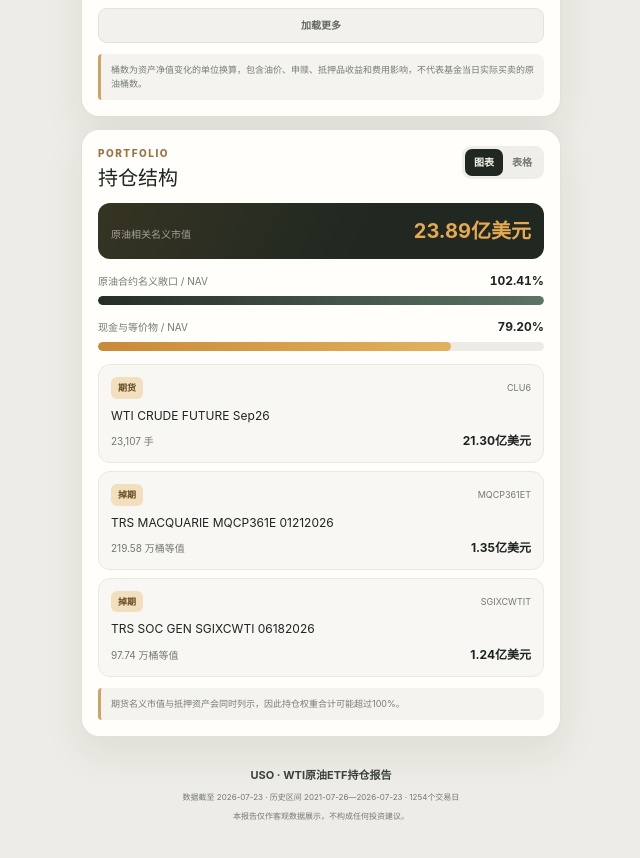
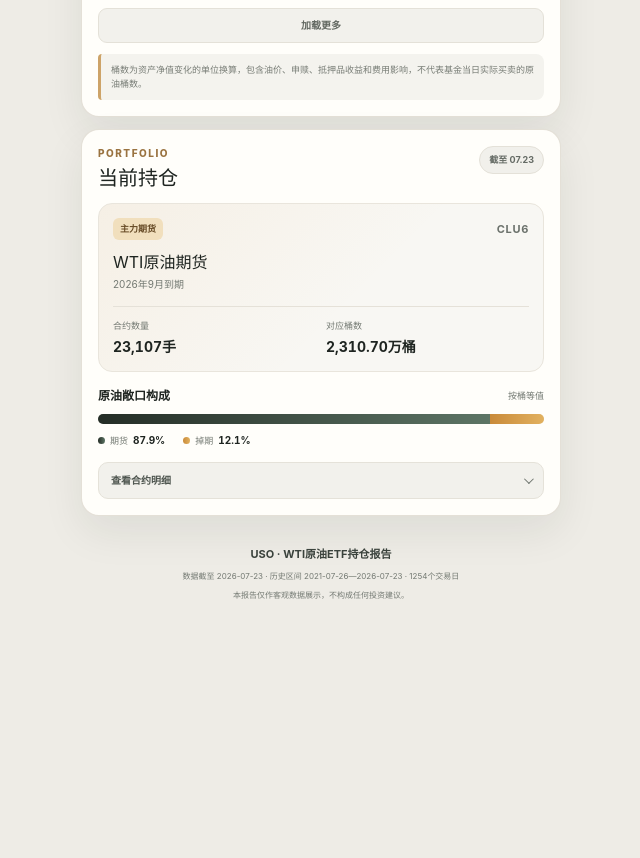
Before and after one commit to JennyChiu68/oil-ETF, a Next.js app: page / in a window 1280 px wide. Shown: the part 2020-2878 px from the top of the page, without its empty margins (319-959 px from the left). After the commit the page ends 2662 px from the top, so only its background shows below. Built offline with nearby package versions, Linux system fonts and the light colour scheme.

Commit message:
Simplify current holdings summary

```diff
--- a/app/OilEtfReport.tsx
+++ b/app/OilEtfReport.tsx
@@ -140,9 +140,36 @@
 }
 
 function formatQuantity(value: number, type: string) {
-  if (type === "Futures") return `${formatNumber(value, 0)} 手`;
+  if (type === "Futures") {
+    return `${formatNumber(value, 0)}手 · ${formatNumber(value / 10, 2)}万桶`;
+  }
   if (type === "Swap") return `${formatNumber(value / 10_000, 2)} 万桶等值`;
   return formatUsd(value);
+}
+
+function formatContractExpiry(name: string) {
+  const match = name.match(
+    /\b(Jan|Feb|Mar|Apr|May|Jun|Jul|Aug|Sep|Sept|Oct|Nov|Dec)(\d{2})\b/i,
+  );
+  if (!match) return "到期月份以官方合约为准";
+
+  const monthByCode: Record<string, number> = {
+    jan: 1,
+    feb: 2,
+    mar: 3,
+    apr: 4,
+    may: 5,
+    jun: 6,
+    jul: 7,
+    aug: 8,
+    sep: 9,
+    sept: 9,
+    oct: 10,
+    nov: 11,
+    dec: 12,
+  };
+  const month = monthByCode[match[1].toLowerCase()];
+  return `20${match[2]}年${month}月到期`;
 }
 
 function metricValue(row: HistoryRow, metric: ChartMetric) {
@@ -332,9 +359,7 @@
   const latestDate = snapshot.history.dateTo;
   const [chartRange, setChartRange] = useState<ChartRange>("1y");
   const [chartMetric, setChartMetric] = useState<ChartMetric>("netAssets");
-  const [holdingView, setHoldingView] = useState<"structure" | "table">(
-    "structure",
-  );
+  const [showHoldingDetails, setShowHoldingDetails] = useState(false);
   const [analysisPeriod, setAnalysisPeriod] =
     useState<AnalysisPeriod>("year");
   const [analysisUnit, setAnalysisUnit] = useState<AnalysisUnit>("barrels");
@@ -554,6 +579,24 @@
 
   const analysisSuffix =
     analysisUnit === "barrels" ? "万桶等值" : "亿美元";
+  const oilHoldings = snapshot.holdings.filter(
+    (holding) =>
+      holding.holdingType === "Futures" ||
+      holding.holdingType === "Swap",
+  );
+  const primaryFutures = oilHoldings
+    .filter((holding) => holding.holdingType === "Futures")
+    .sort((a, b) => b.quantity - a.quantity)[0];
+  const futuresShare =
+    snapshot.current.oilBarrelEquivalent > 0
+      ? snapshot.current.futuresBarrelEquivalent /
+        snapshot.current.oilBarrelEquivalent
+      : 0;
+  const swapShare =
+    snapshot.current.oilBarrelEquivalent > 0
+      ? snapshot.current.swapBarrelEquivalent /
+        snapshot.current.oilBarrelEquivalent
+      : 0;
 
   return (
     <main className="report-shell">
@@ -970,129 +1013,109 @@
           <div className="section-heading">
             <div>
               <p className="section-kicker">PORTFOLIO</p>
-              <h2>持仓结构</h2>
+              <h2>当前持仓</h2>
             </div>
-            <div className="view-switch" aria-label="持仓展示方式">
-              <button
-                type="button"
-                className={holdingView === "structure" ? "active" : ""}
-                onClick={() => setHoldingView("structure")}
-              >
-                图表
-              </button>
-              <button
-                type="button"
-                className={holdingView === "table" ? "active" : ""}
-                onClick={() => setHoldingView("table")}
-              >
-                表格
-              </button>
+            <span className="date-badge">
+              截至 {snapshot.fund.asOfDate.slice(5).replace("-", ".")}
+            </span>
+          </div>
+
+          <article className="primary-contract">
+            <div className="primary-contract-head">
+              <span className="position-type">主力期货</span>
+              <strong>{primaryFutures?.ticker ?? "—"}</strong>
+            </div>
+            <div className="primary-contract-title">
+              <div>
+                <h3>{snapshot.fund.benchmarkZh}期货</h3>
+                <p>
+                  {primaryFutures
+                    ? formatContractExpiry(primaryFutures.name)
+                    : "暂无主力合约"}
+                </p>
+              </div>
+            </div>
+            <div className="primary-contract-metrics">
+              <div>
+                <span>合约数量</span>
+                <strong>
+                  {primaryFutures
+                    ? `${formatNumber(primaryFutures.quantity, 0)}手`
+                    : "—"}
+                </strong>
+              </div>
+              <div>
+                <span>对应桶数</span>
+                <strong>
+                  {primaryFutures
+                    ? `${formatNumber(primaryFutures.quantity / 10, 2)}万桶`
+                    : "—"}
+                </strong>
+              </div>
+            </div>
+          </article>
+
+          <div className="exposure-mix">
+            <div className="exposure-mix-head">
+              <strong>原油敞口构成</strong>
+              <span>按桶等值</span>
+            </div>
+            <div
+              className="exposure-mix-bar"
+              aria-label={`期货${formatNumber(futuresShare * 100, 1)}%，掉期${formatNumber(swapShare * 100, 1)}%`}
+            >
+              <span
+                className="futures"
+                style={{ width: `${futuresShare * 100}%` }}
+              />
+              <span
+                className="swaps"
+                style={{ width: `${swapShare * 100}%` }}
+              />
+            </div>
+            <div className="exposure-mix-legend">
+              <div>
+                <span className="legend-dot futures" />
+                <span>期货</span>
+                <strong>{formatNumber(futuresShare * 100, 1)}%</strong>
+              </div>
+              <div>
+                <span className="legend-dot swaps" />
+                <span>掉期</span>
+                <strong>{formatNumber(swapShare * 100, 1)}%</strong>
+              </div>
             </div>
           </div>
 
-          {holdingView === "structure" ? (
-            <div className="exposure-panel">
-              <div className="exposure-total">
-                <span>原油相关名义市值</span>
-                <strong>
-                  {formatHundredMillion(snapshot.current.oilNotional)}
-                </strong>
-              </div>
-              <div className="meter-item">
-                <div>
-                  <span>原油合约名义敞口 / NAV</span>
-                  <strong>
-                    {formatNumber(
-                      snapshot.current.oilExposurePctOfNav * 100,
-                      2,
-                    )}
-                    %
-                  </strong>
-                </div>
-                <div className="meter-track">
-                  <span
-                    className="meter-fill oil"
-                    style={{
-                      width: `${Math.min(
-                        snapshot.current.oilExposurePctOfNav * 100,
-                        100,
-                      )}%`,
-                    }}
-                  />
-                </div>
-              </div>
-              <div className="meter-item">
-                <div>
-                  <span>现金与等价物 / NAV</span>
-                  <strong>
-                    {formatNumber(
-                      (snapshot.current.collateralValue /
-                        snapshot.current.netAssets) *
-                        100,
-                      2,
-                    )}
-                    %
-                  </strong>
-                </div>
-                <div className="meter-track">
-                  <span
-                    className="meter-fill cash"
-                    style={{
-                      width: `${Math.min(
-                        (snapshot.current.collateralValue /
-                          snapshot.current.netAssets) *
-                          100,
-                        100,
-                      )}%`,
-                    }}
-                  />
-                </div>
-              </div>
-              <div className="position-cards">
-                {snapshot.holdings
-                  .filter(
-                    (holding) =>
-                      holding.holdingType === "Futures" ||
-                      holding.holdingType === "Swap",
-                  )
-                  .map((holding) => (
-                    <article key={`${holding.name}-${holding.ticker}`}>
-                      <div>
-                        <span className="position-type">
-                          {holding.category}
-                        </span>
-                        <small>{holding.ticker}</small>
-                      </div>
-                      <h3>{holding.name}</h3>
-                      <div className="position-meta">
-                        <span>
-                          {formatQuantity(holding.quantity, holding.holdingType)}
-                        </span>
-                        <strong>
-                          {formatHundredMillion(holding.marketValue ?? 0)}
-                        </strong>
-                      </div>
-                    </article>
-                  ))}
-              </div>
-            </div>
-          ) : (
+          <button
+            type="button"
+            className="holding-detail-toggle"
+            aria-expanded={showHoldingDetails}
+            onClick={() => setShowHoldingDetails((isOpen) => !isOpen)}
+          >
+            <span>
+              {showHoldingDetails ? "收起合约明细" : "查看合约明细"}
+            </span>
+            <i aria-hidden="true" />
+          </button>
+
+          {showHoldingDetails ? (
             <div className="holding-table-wrap">
               <table className="holding-table">
                 <thead>
                   <tr>
-                    <th>持仓</th>
-                    <th>数量</th>
-                    <th>市值</th>
+                    <th>合约</th>
+                    <th>数量 / 桶数</th>
+                    <th>名义市值</th>
                   </tr>
                 </thead>
                 <tbody>
-                  {snapshot.holdings.map((holding) => (
+                  {oilHoldings.map((holding) => (
                     <tr key={`${holding.name}-${holding.ticker}`}>
                       <td>
                         <strong>{holding.name}</strong>
                         <span>
-                          {holding.category} · {holding.ticker || "USD"}
+                          {holding.category} · {holding.ticker}
                         </span>
                       </td>
                       <td>
@@ -1109,10 +1132,7 @@
                 </tbody>
               </table>
             </div>
-          )}
-          <p className="inline-note">
-            期货名义市值与抵押资产会同时列示，因此持仓权重合计可能超过100%。
-          </p>
+          ) : null}
         </section>
 
         <footer className="report-footer">
--- a/app/globals.css
+++ b/app/globals.css
@@ -413,7 +413,6 @@
 }
 
 .segmented button,
-.view-switch button,
 .unit-switch button,
 .mini-tabs button {
   border: 0;
@@ -597,7 +596,6 @@
   color: var(--down) !important;
 }
 
-.view-switch,
 .unit-switch,
 .mini-tabs {
   display: inline-flex;
@@ -606,7 +604,6 @@
   border-radius: 9px;
 }
 
-.view-switch button,
 .unit-switch button {
   padding: 6px 9px;
   color: var(--muted);
@@ -615,97 +612,138 @@
   font-weight: 700;
 }
 
-.view-switch button.active,
 .unit-switch button.active,
 .mini-tabs button.active {
   color: #f8f5e9;
   background: var(--oil);
 }
 
-.exposure-panel {
-  display: flex;
-  flex-direction: column;
-  gap: 13px;
+.primary-contract {
+  padding: 14px;
+  background:
+    linear-gradient(135deg, rgba(215, 139, 45, 0.07), transparent 58%),
+    #f8f7f3;
+  border: 1px solid #e9e5dc;
+  border-radius: 14px;
 }
 
-.exposure-total {
-  display: flex;
-  align-items: baseline;
-  justify-content: space-between;
-  padding: 13px;
-  color: #f8f5ed;
-  background:
-    linear-gradient(115deg, rgba(215, 139, 45, 0.12), transparent 60%),
-    var(--oil);
-  border-radius: 12px;
-}
-
-.exposure-total span {
-  color: rgba(248, 245, 237, 0.58);
-  font-size: 10px;
-}
-
-.exposure-total strong {
-  color: #e6a950;
-  font-size: 20px;
-}
-
-.meter-item > div:first-child {
+.primary-contract-head,
+.exposure-mix-head {
   display: flex;
   align-items: center;
   justify-content: space-between;
   gap: 12px;
-  margin-bottom: 6px;
 }
 
-.meter-item span {
+.primary-contract-head > strong {
+  color: #6c726c;
+  font-size: 11px;
+  letter-spacing: 0.06em;
+}
+
+.primary-contract-title {
+  margin-top: 12px;
+}
+
+.primary-contract-title h3 {
+  margin: 0;
+  font-size: 16px;
+  line-height: 1.3;
+}
+
+.primary-contract-title p {
+  margin: 4px 0 0;
   color: var(--muted);
   font-size: 10px;
 }
 
-.meter-item strong {
-  font-size: 12px;
+.primary-contract-metrics {
+  display: grid;
+  grid-template-columns: repeat(2, minmax(0, 1fr));
+  gap: 10px;
+  margin-top: 14px;
+  padding-top: 12px;
+  border-top: 1px solid #e5e1d8;
+}
+
+.primary-contract-metrics div {
+  display: flex;
+  flex-direction: column;
+  gap: 4px;
+}
+
+.primary-contract-metrics span {
+  color: var(--muted);
+  font-size: 9px;
+}
+
+.primary-contract-metrics strong {
+  font-size: 14px;
   font-variant-numeric: tabular-nums;
 }
 
-.meter-track {
-  position: relative;
-  height: 9px;
+.exposure-mix {
+  margin-top: 15px;
+}
+
+.exposure-mix-head strong {
+  font-size: 12px;
+}
+
+.exposure-mix-head span {
+  color: var(--muted);
+  font-size: 9px;
+}
+
+.exposure-mix-bar {
+  display: flex;
+  height: 10px;
+  margin-top: 9px;
   overflow: hidden;
   background: #ecebe5;
   border-radius: 999px;
 }
 
-.meter-fill {
-  position: absolute;
-  inset: 0 auto 0 0;
-  border-radius: inherit;
+.exposure-mix-bar span {
+  height: 100%;
 }
 
-.meter-fill.oil {
+.exposure-mix-bar .futures,
+.legend-dot.futures {
   background: linear-gradient(90deg, #242d26, #5d7565);
 }
 
-.meter-fill.cash {
+.exposure-mix-bar .swaps,
+.legend-dot.swaps {
   background: linear-gradient(90deg, #c98a39, #e2b15f);
 }
 
-.position-cards {
-  display: grid;
-  gap: 8px;
+.exposure-mix-legend {
+  display: flex;
+  align-items: center;
+  gap: 18px;
+  margin-top: 9px;
 }
 
-.position-cards article {
-  padding: 12px;
-  background: #f8f7f3;
-  border: 1px solid #ebe8df;
-  border-radius: 12px;
+.exposure-mix-legend > div {
+  display: grid;
+  grid-template-columns: auto auto auto;
+  align-items: center;
+  gap: 5px;
+  color: var(--muted);
+  font-size: 9px;
 }
 
-.position-cards article > div:first-child {
-  display: flex;
-  align-items: center;
-  justify-content: space-between;
+.exposure-mix-legend strong {
+  color: var(--ink);
+  font-size: 10px;
+  font-variant-numeric: tabular-nums;
+}
+
+.legend-dot {
+  width: 7px;
+  height: 7px;
+  border-radius: 50%;
 }
 
 .position-type {
@@ -717,33 +755,37 @@
   font-weight: 800;
 }
 
-.position-cards small {
-  color: var(--muted);
-  font-size: 9px;
+.holding-detail-toggle {
+  display: flex;
+  width: 100%;
+  align-items: center;
+  justify-content: space-between;
+  margin-top: 14px;
+  padding: 10px 12px;
+  color: #4e554f;
+  background: #f2f1ec;
+  border: 1px solid #e5e2d9;
+  border-radius: 10px;
+  cursor: pointer;
+  font-size: 10px;
+  font-weight: 700;
 }
 
-.position-cards h3 {
-  margin: 9px 0 8px;
-  font-size: 12px;
-  line-height: 1.35;
+.holding-detail-toggle i {
+  width: 7px;
+  height: 7px;
+  border-right: 1.5px solid #717770;
+  border-bottom: 1.5px solid #717770;
+  transform: rotate(45deg) translateY(-2px);
 }
 
-.position-meta {
-  display: flex;
-  align-items: baseline;
-  justify-content: space-between;
-  gap: 12px;
-  color: var(--muted);
-  font-size: 10px;
-}
-
-.position-meta strong {
-  color: var(--ink);
-  font-size: 12px;
+.holding-detail-toggle[aria-expanded="true"] i {
+  transform: rotate(225deg) translate(-1px, -1px);
 }
 
 .holding-table-wrap {
   overflow-x: auto;
+  margin-top: 8px;
   border: 1px solid var(--line);
   border-radius: 12px;
 }
```
Also changed, not shown: 1 other file (tests, documents, lock files or other folders).
